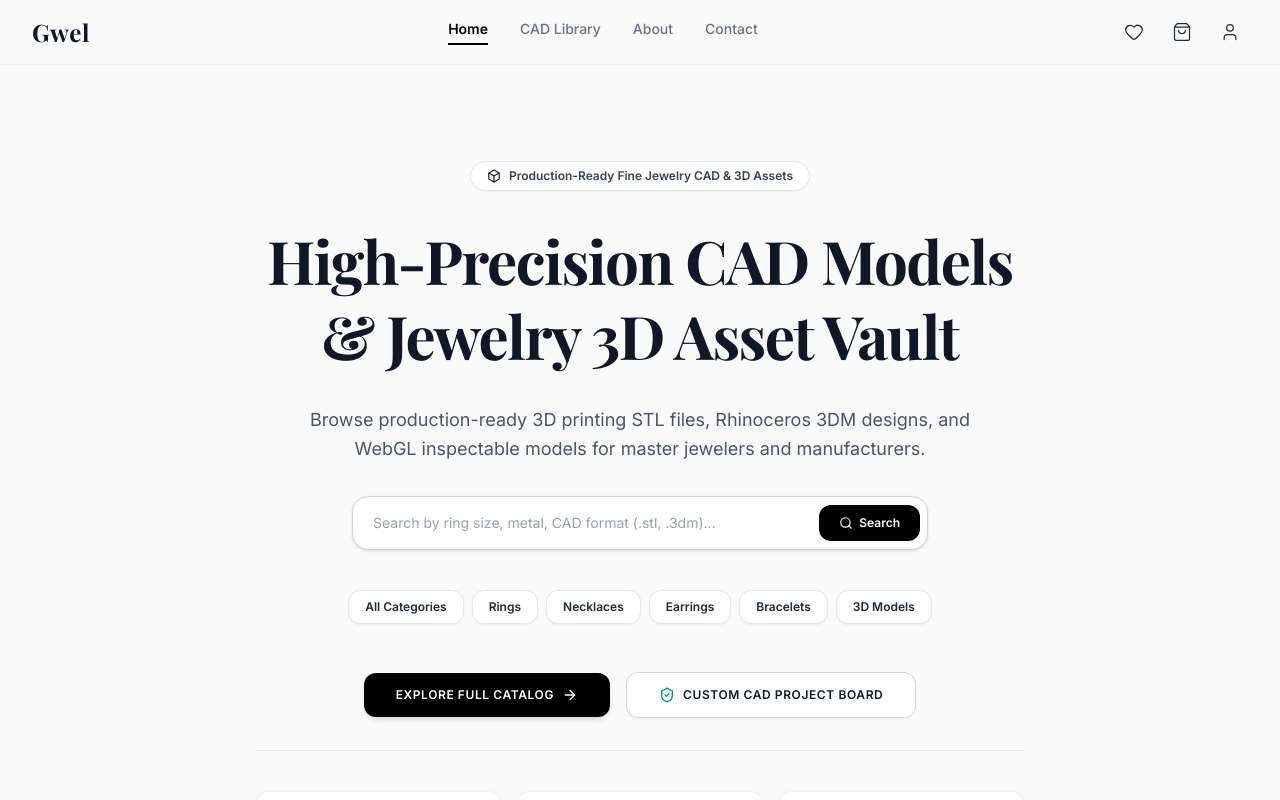
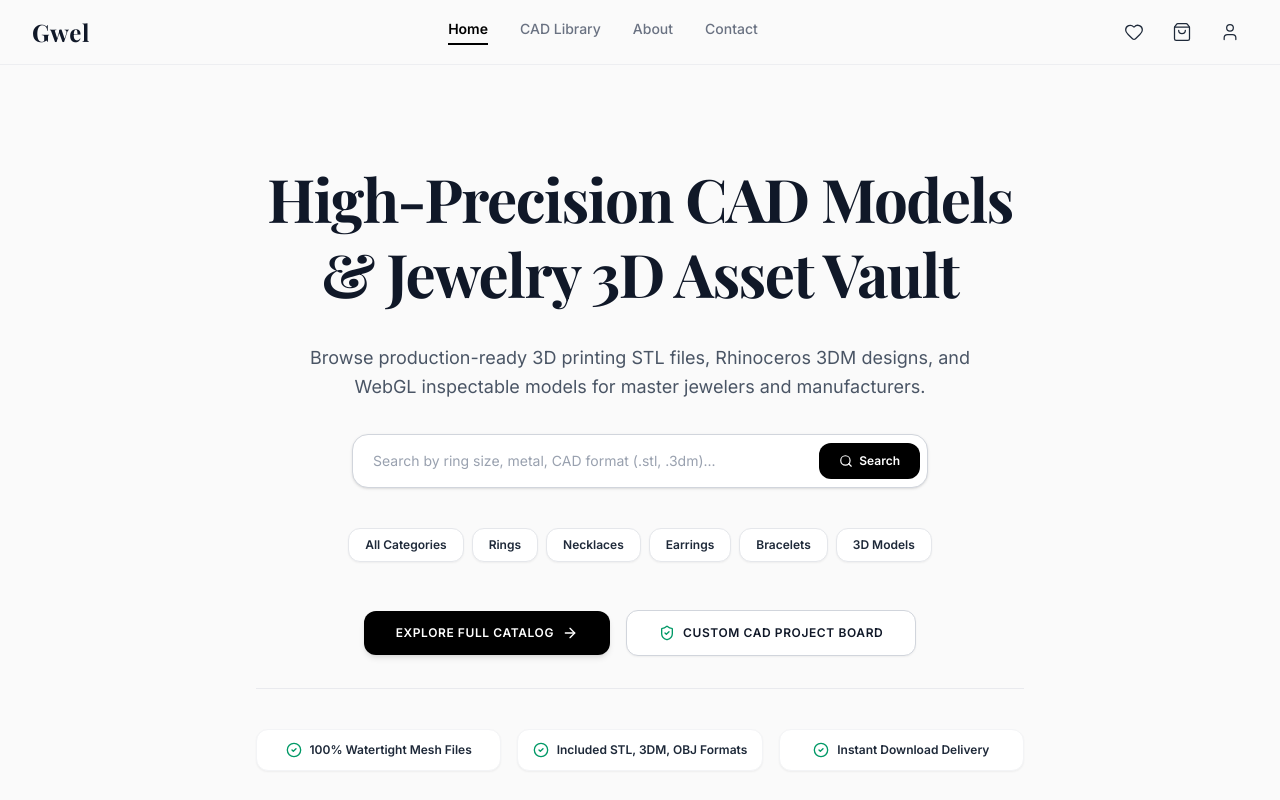
Before and after one commit to ehsaancode/diamondDraft, a React (Vite) app in the folder frontend/: page / in a window 1280 px wide. Shown: the top 800 px of the page. Built offline with nearby package versions, Linux system fonts and the light colour scheme; no server answers.

Commit message:
style: remove fine jewelry CAD pill banner from hero section

```diff
--- a/frontend/src/components/home/Hero.jsx
+++ b/frontend/src/components/home/Hero.jsx
@@ -28,11 +28,7 @@ const Hero = () => {
           animate={{ opacity: 1, y: 0 }}
           transition={{ duration: 0.6 }}
         >
-          {/* Subtle Category Pill */}
-          <div className="inline-flex items-center gap-2 px-4 py-1.5 rounded-full bg-white border border-gray-200 text-xs font-semibold text-gray-700 shadow-xs">
-            <Box className="w-3.5 h-3.5 text-gray-900" />
-            <span>Production-Ready Fine Jewelry CAD & 3D Assets</span>
-          </div>
+
 
           {/* Hero Title */}
           <h1 className="hidden md:block text-4xl sm:text-5xl md:text-6xl font-serif font-extrabold text-gray-900 tracking-tight leading-tight">
```
